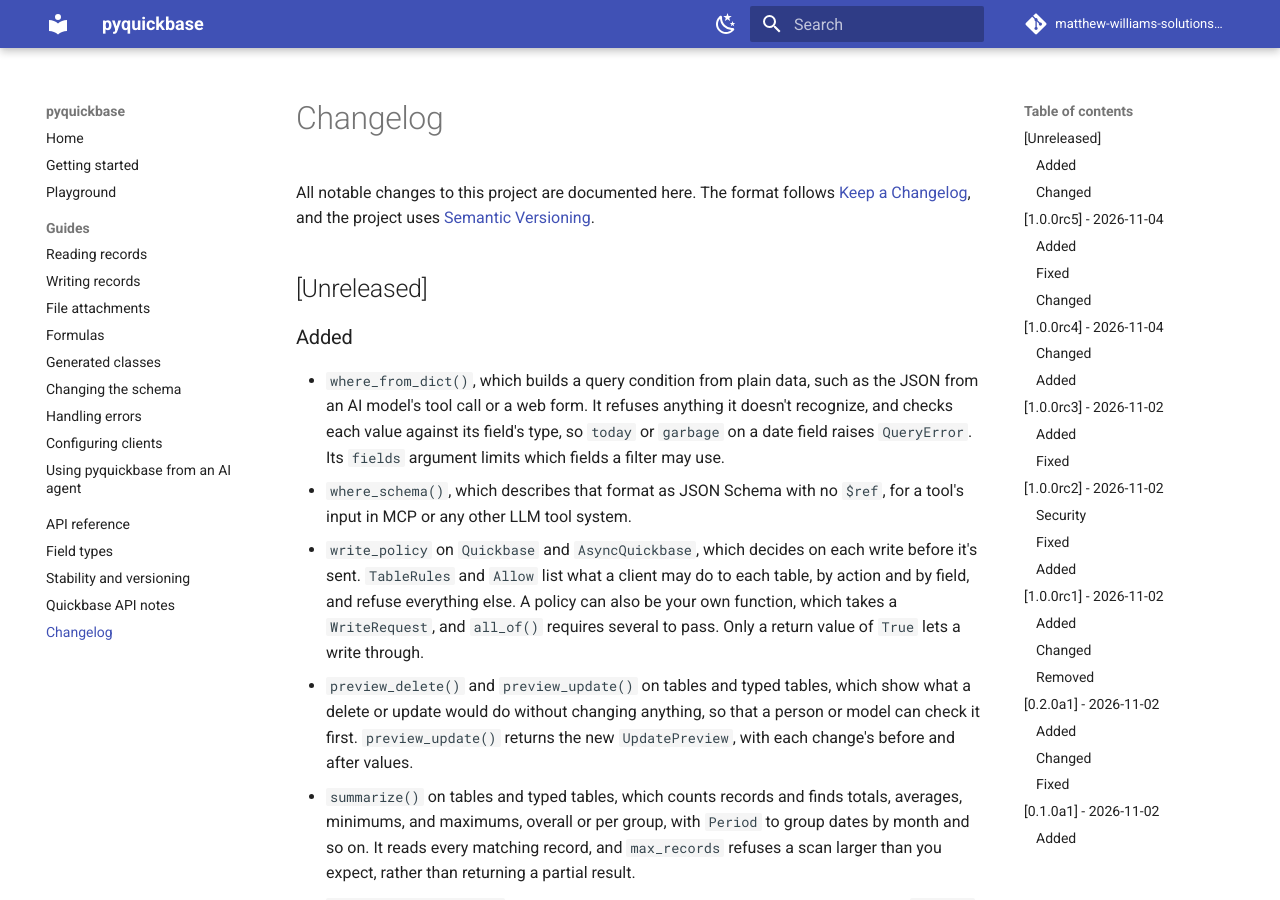
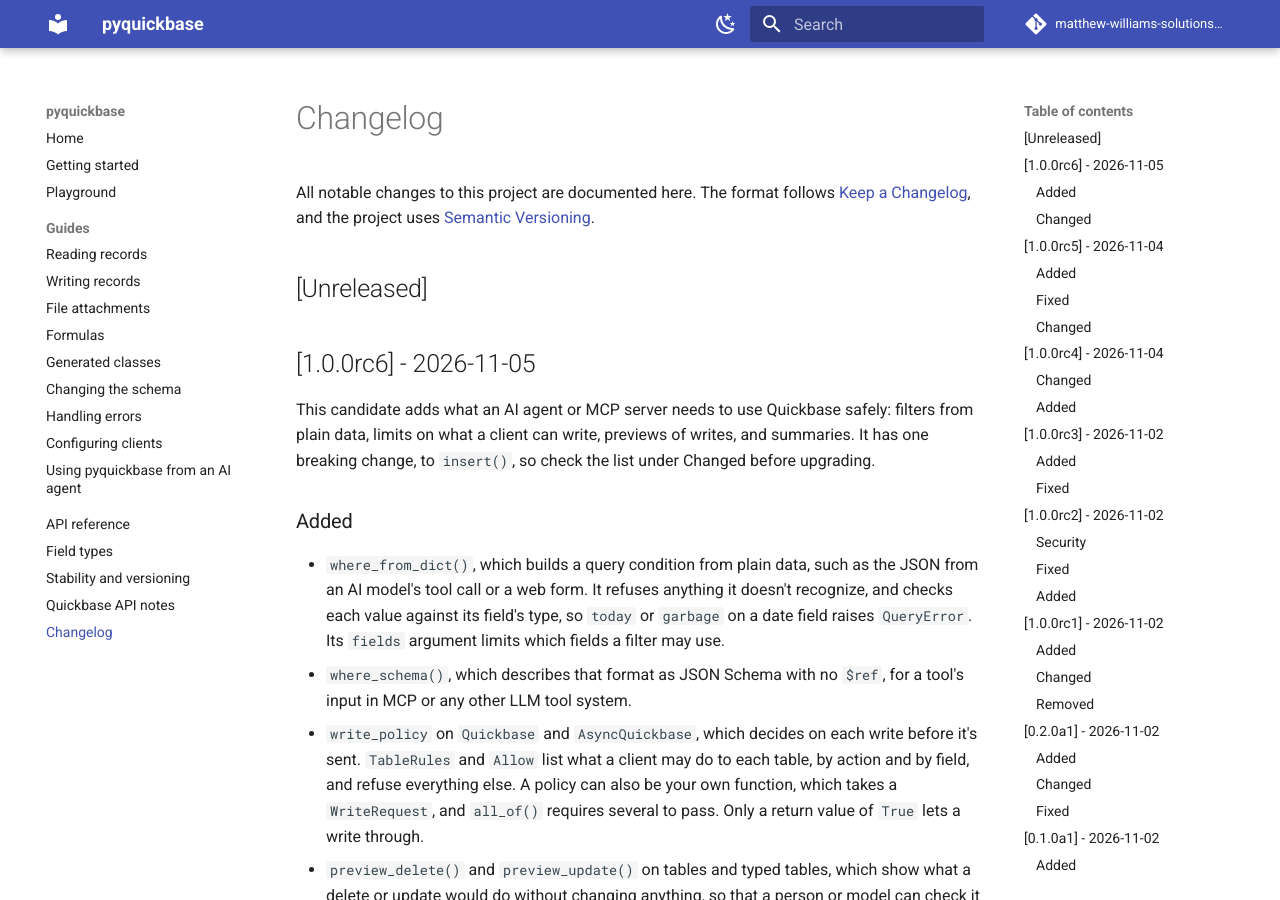
Before and after one commit to matthew-williams-solutions/pyquickbase, an MkDocs documentation site: the page built from docs/changelog.md, in a window 1280 px wide and 900 px high. Built offline with MkDocs 1.6.1 and Material for MkDocs 9.7.7, drawn with Linux system fonts in a browser that asks for light colours; comment, search, counter and statistics services are not loaded.

Commit message:
Release 1.0.0rc6

````diff
--- a/CHANGELOG.md
+++ b/CHANGELOG.md
@@ -5,6 +5,12 @@ All notable changes to this project are documented here. The format follows
 [Semantic Versioning](https://semver.org/spec/v2.0.0.html).
 
 ## [Unreleased]
+
+## [1.0.0rc6] - 2026-11-05
+
+This candidate adds what an AI agent or MCP server needs to use Quickbase safely: filters from plain
+data, limits on what a client can write, previews of writes, and summaries. It has one breaking change,
+to `insert()`, so check the list under Changed before upgrading.
 
 ### Added
 
--- a/docs/getting-started.md
+++ b/docs/getting-started.md
@@ -13,7 +13,7 @@ You need three things from Quickbase:
 ## Install
 
 ```bash
-pip install pyquickbase==1.0.0rc5
+pip install pyquickbase==1.0.0rc6
 ```
 
 ## Read some records
--- a/src/pyquickbase/_version.py
+++ b/src/pyquickbase/_version.py
@@ -1 +1 @@
-__version__ = "1.0.0rc5"
+__version__ = "1.0.0rc6"
````
Also changed, not shown: README.md (+1 -1 lines), docs/index.md (+1 -1 lines).
